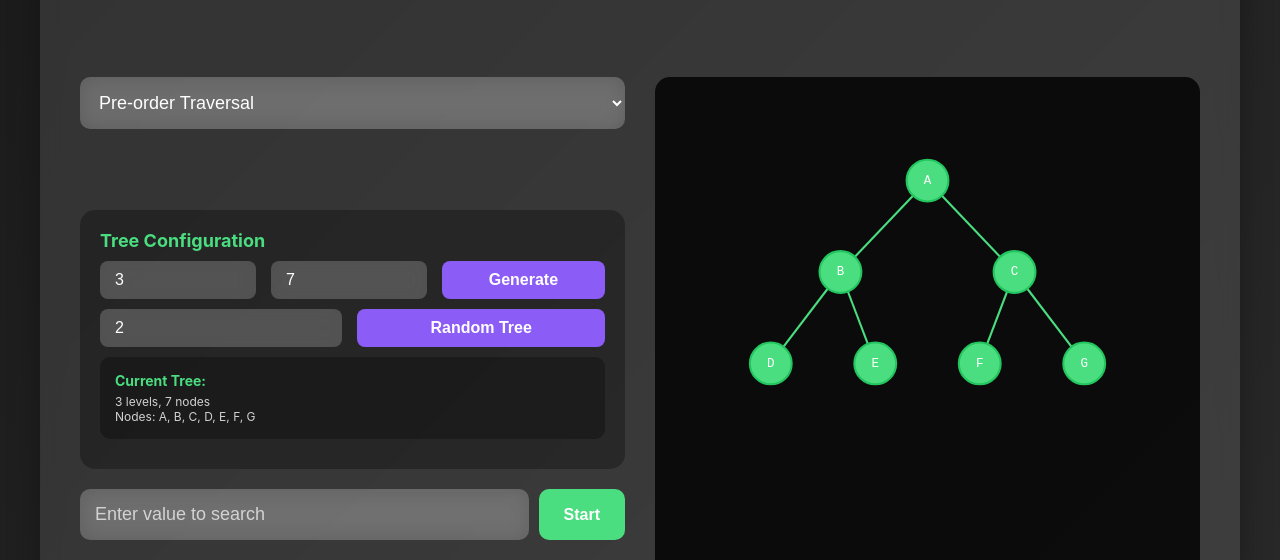
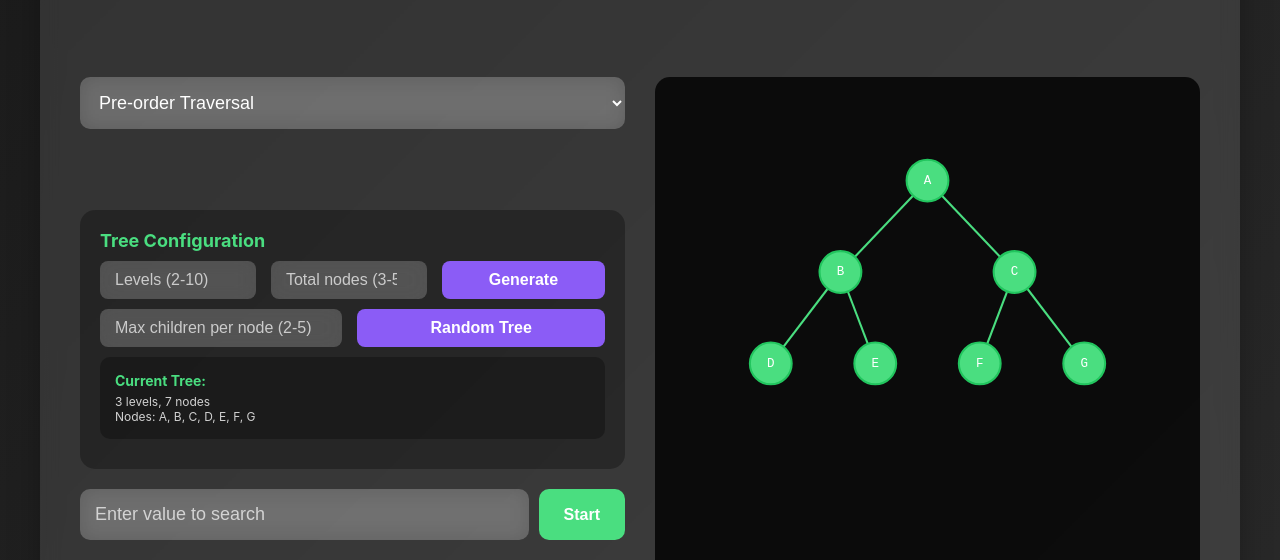
Before and after one commit to RohitSadavarti/mylearning, a plain HTML site: page algosearch/index.html in a window 1280 px wide. Shown: the part 240-800 px from the top of the page. Drawn offline with Linux system fonts and the light colour scheme.

Commit message:
Update index.html

```diff
--- a/algosearch/index.html
+++ b/algosearch/index.html
@@ -27,8 +27,8 @@
         <div class="sidebar" id="sidebar">
             <div class="sidebar-header">
                 <div class="user-info">
-                    <div class="user-avatar">R</div>
-                    <div class="user-name">Rohit Sadavarti</div>
+                    <div class="user-avatar">U</div>
+                    <div class="user-name">User</div>
                 </div>
             </div>
 
@@ -81,12 +81,12 @@
             <div class="tree-config">
                 <div class="config-title">Tree Configuration</div>
                 <div class="config-row">
-                    <input type="number" class="config-input" id="treeLevels" placeholder="Levels (2-10)" min="2" max="10" value="3">
-                    <input type="number" class="config-input" id="nodeCount" placeholder="Total nodes (3-50)" min="3" max="50" value="7">
+                    <input type="number" class="config-input" id="treeLevels" placeholder="Levels (2-10)" min="2" max="10" value="">
+                    <input type="number" class="config-input" id="nodeCount" placeholder="Total nodes (3-50)" min="3" max="50" value="">
                     <button class="generate-btn" onclick="generateCustomTree()">Generate</button>
                 </div>
                 <div class="config-row">
-                    <input type="number" class="config-input" id="maxChildren" placeholder="Max children per node (2-5)" min="2" max="5" value="2">
+                    <input type="number" class="config-input" id="maxChildren" placeholder="Max children per node (2-5)" min="2" max="5" value="">
                     <button class="generate-btn" onclick="generateRandomTree()">Random Tree</button>
                 </div>
                 <div class="config-row" id="depthLimitContainer" style="display: none;">
```
